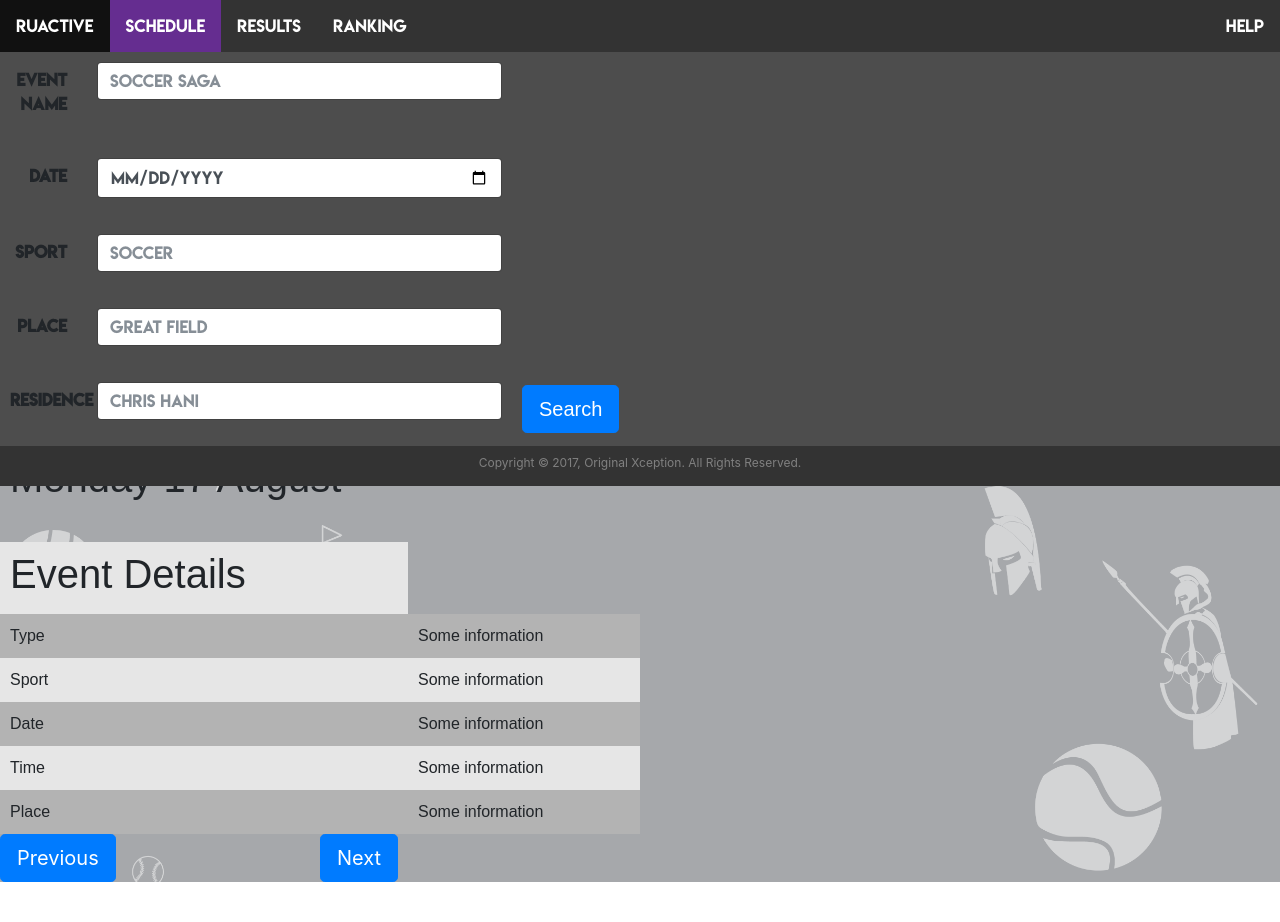
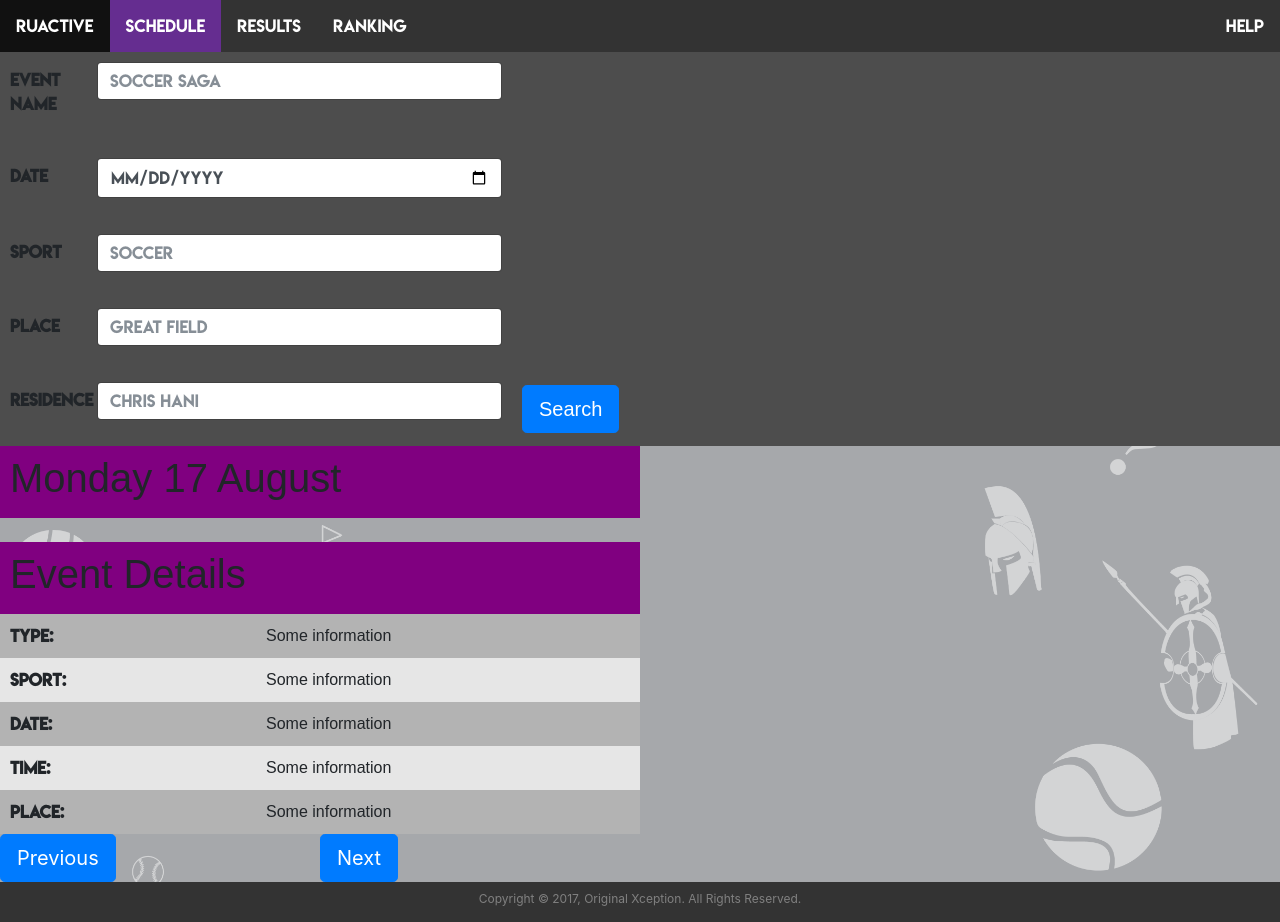
Before and after one commit to bbwogqoyi/RUActive, a website: page webapp/schedule.html in a window 1280 px wide. Before the commit the page ends 882 px from the top, so only its background shows below. Drawn offline with nearby package versions, Linux system fonts and the light colour scheme; a script that the page names is missing.

Commit message:
Fixed...

```diff
--- a/webapp/Assets/css/Pages/report_event.css
+++ b/webapp/Assets/css/Pages/report_event.css
@@ -35,10 +35,15 @@ table {
 .left_side {
     text-align: right;
     font-weight: bold;
+    text-align: right;
+    padding: 10px;
+    width: 40%;
 }
 
 .right_side {
     text-align: left;
+    padding: 10px;
+    width: 60%;
 }
 
 tr:nth-child(even) {
@@ -59,3 +64,23 @@ tr:nth-child(odd) {
 body .button.player{
     padding: 25px;
 }
+
+#something{
+    color: white;
+}
+
+#event_name{
+    font-family: myFont;
+}
+
+h1 {
+    display: inline;
+}
+
+p{
+    display: inline;
+}
+
+#event_name2{
+    font-weight: bold;
+}
--- a/webapp/Assets/css/Pages/schedule.css
+++ b/webapp/Assets/css/Pages/schedule.css
@@ -109,7 +109,7 @@ td, th {
 }
 
 .left_side {
-    text-align: right;
+    text-align: left;
     font-weight: bold;
     padding: 10px;
     width: 40%;
@@ -153,6 +153,12 @@ table#anotherid tr:nth-child(odd) {
     background-color: #e6e6e6;
 }
 
-#meat{
-    background-color:
+.meat{
+    background-color: purple;
 }
+
+.someWall{
+    position: relative;
+    overflow: hidden;
+    margin: 0 auto;
+}
--- a/webapp/schedule.html
+++ b/webapp/schedule.html
@@ -105,34 +105,34 @@
 
   <div class = "someWall">
     <div class ="event_details">
-      <table id="meat">
+      <table class="meat">
         <tr>
-          <td><h1>Monday 17 August</h1></td>
+          <td colspan="2"><h1>Monday 17 August</h1></td>
         </tr>
       </table>
       <br>
       <table id ="anotherid">
         <tr>
-          <td><h1>Event Details</h1></td>
+          <td class ="meat"colspan="2"><h1>Event Details</h1></td>
         </tr>
         <tr>
-          <td>Type</td>
+          <td class="left_side">Type:</td>
           <td>Some information</td>
         </tr>
         <tr>
-          <td>Sport</td>
+          <td class="left_side">Sport:</td>
           <td>Some information</td>
         </tr>
         <tr>
-          <td>Date</td>
+          <td class="left_side">Date:</td>
           <td>Some information</td>
         </tr>
         <tr>
-          <td>Time</td>
+          <td class="left_side">Time:</td>
           <td>Some information</td>
         </tr>
         <tr>
-          <td>Place</td>
+          <td class="left_side">Place:</td>
           <td>Some information</td>
         </tr>
       </table>
```
Also changed, not shown: webapp/report_event.html (+5 -2 lines).
